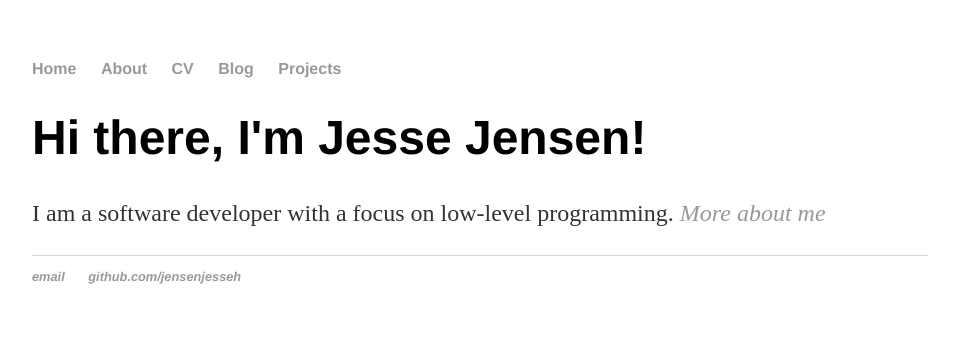
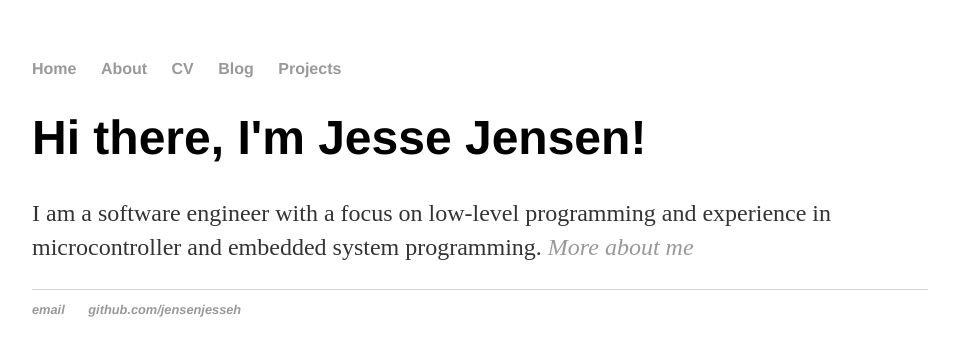
Before and after one commit to jensenjesseh/jensenjesseh.github.io, a Jekyll site: the page built from index.html, in a window 1280 px wide. Shown: the top 356 px of the page, without its empty margins (160-1119 px from the left). Built offline with Jekyll 4.4.1, drawn with Linux system fonts in a browser that asks for light colours.

Commit message:
Update index.html

```diff
--- a/index.html
+++ b/index.html
@@ -1,8 +1,8 @@
 ---
 layout: default
-title: Hank Quinlan, Horrible Cop
+title: Jesse Jensen, Computer Engineer
 ---
 <div class="blurb">
 	<h1>Hi there, I'm Jesse Jensen!</h1>
-	<p>I am a software developer with a focus on low-level programming. <em> <a href="/about">More about me</a></p>
+	<p>I am a software engineer with a focus on low-level programming and experience in microcontroller and embedded system programming. <em> <a href="/about">More about me</a></p>
 </div><!-- /.blurb -->
```
